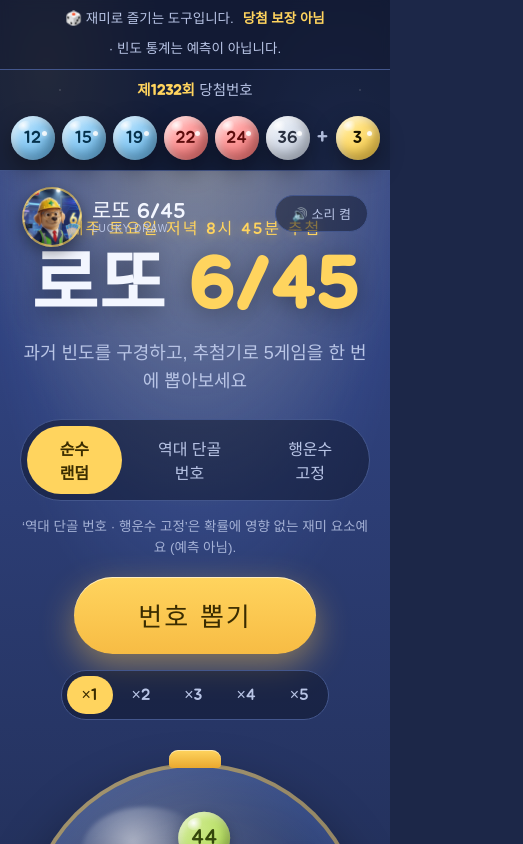
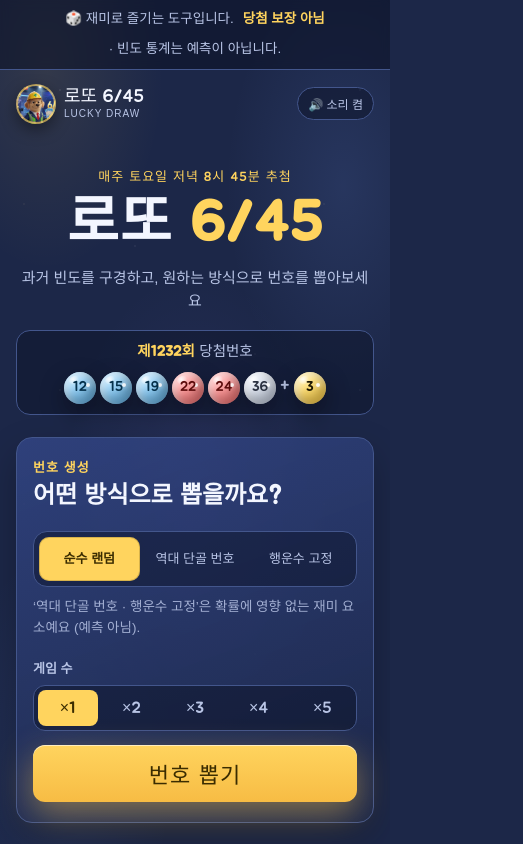
Before and after one commit to chmg7626-blip/lotto-number-generator, a React (Vite) app: page / in a window 390 px wide. Shown: the top 844 px of the page, 523 px wide, since content can reach past the window. Built offline with nearby package versions, Linux system fonts and the light colour scheme; a web font is replaced by a local one.

Commit message:
feat(ui): reshape mobile lotto generator layout

```diff
--- a/src/App.tsx
+++ b/src/App.tsx
@@ -142,13 +142,41 @@ export default function App({ soundPlayer }: AppProps = {}) {
         </div>
 
         <DisclaimerBanner />
+
+        <header className="site-header">
+          <div className="logo">
+            <div className="logo-img"></div>
+            <div className="logo-name">
+              로또 6/45<small>LUCKY DRAW</small>
+            </div>
+          </div>
+          <button
+            type="button"
+            className="home-sound-toggle"
+            onClick={toggleSound}
+            aria-pressed={soundOn}
+          >
+            {soundOn ? '🔊 소리 켬' : '🔇 소리 꺼짐'}
+          </button>
+        </header>
+
+        <main className="site-main">
+          <section className="intro" aria-labelledby="page-title">
+            <div className="kicker">매주 토요일 저녁 8시 45분 추첨</div>
+            <h1 className="htitle" id="page-title">
+              로또 <span className="n">6/45</span>
+            </h1>
+            <p className="hsub">
+              과거 빈도를 구경하고, 원하는 방식으로 번호를 뽑아보세요
+            </p>
+          </section>
+
           <WinningBar draw={latestDraw(draws)} />
+
           <GeneratorPanel
             onDraw={handleDraw}
             result={result}
             hasData={hasData}
-          soundOn={soundOn}
-          onToggleSound={toggleSound}
             notes={
               result
                 ? buildFrequentNotes(
@@ -178,6 +206,7 @@ export default function App({ soundPlayer }: AppProps = {}) {
             </p>
             <FrequencyGrid frequencies={frequencies} />
           </section>
+        </main>
 
         <SourceNotice />
       </div>
--- a/src/components/GeneratorPanel.tsx
+++ b/src/components/GeneratorPanel.tsx
@@ -1,7 +1,6 @@
 import { useState } from 'react'
 import type { GenerateMode, GeneratedNumbers } from '../domain/types'
 import { NumberPad, MAX_FIXED } from './NumberPad'
-import { LottoMachine } from './LottoMachine'
 import { Ticket } from './Ticket'
 
 // 모드칩 라벨. 내부 GenerateMode 'frequent'="역대 단골 번호", 'fixed'="행운수 고정".
@@ -33,9 +32,6 @@ type GeneratorPanelProps = {
   hasData: boolean
   // 단골 빈도 설명(spec: frequent-stat-note) — App이 result·빈도에서 계산해 내려준다.
   notes: string[] | null
-  // 홈 상시 음소거 토글(BGM 재도입으로 홈에서도 소리가 남 — spec draw-sound 요구 3).
-  soundOn: boolean
-  onToggleSound: () => void
 }
 
 export function GeneratorPanel({
@@ -43,8 +39,6 @@ export function GeneratorPanel({
   result,
   hasData,
   notes,
-  soundOn,
-  onToggleSound,
 }: GeneratorPanelProps) {
   const [mode, setMode] = useState<GenerateMode>('random')
   const [count, setCount] = useState(1)
@@ -59,38 +53,21 @@ export function GeneratorPanel({
   }
 
   return (
-    <section className="hero">
-      <div className="logo">
-        <div className="logo-img"></div>
-        <div className="logo-name">
-          로또 6/45<small>LUCKY DRAW</small>
-        </div>
+    <section className="generator-section" aria-labelledby="generator-heading">
+      <div className="generator-card">
+        <div className="generator-card-head">
+          <p className="eyebrow">번호 생성</p>
+          <h2 id="generator-heading">어떤 방식으로 뽑을까요?</h2>
         </div>
 
-      <button
-        type="button"
-        className="home-sound-toggle"
-        onClick={onToggleSound}
-        aria-pressed={soundOn}
-      >
-        {soundOn ? '🔊 소리 켬' : '🔇 소리 꺼짐'}
-      </button>
-
-      <div className="kicker">매주 토요일 저녁 8시 45분 추첨</div>
-      <h1 className="htitle">
-        로또 <span className="n">6/45</span>
-      </h1>
-      <p className="hsub">
-        과거 빈도를 구경하고, 추첨기로 5게임을 한 번에 뽑아보세요
-      </p>
-
-      <div className="modechips">
+        <div className="modechips" role="group" aria-label="번호 생성 방식">
           {MODES.map((m) => (
             <button
               key={m.value}
               type="button"
               className={`chip${mode === m.value ? ' on' : ''}`}
               onClick={() => setMode(m.value)}
+              aria-pressed={mode === m.value}
             >
               {m.label}
             </button>
@@ -114,6 +91,29 @@ export function GeneratorPanel({
         )}
 
         <div className="drawrow">
+          <div className="draw-count">
+            <span className="control-label" id="game-count-label">
+              게임 수
+            </span>
+            <div
+              className="countsel"
+              title="연속 뽑기 횟수 (기본 ×1, 최대 ×5)"
+              role="group"
+              aria-labelledby="game-count-label"
+            >
+              {COUNTS.map((c) => (
+                <button
+                  key={c}
+                  type="button"
+                  className={`cnt${count === c ? ' on' : ''}`}
+                  onClick={() => setCount(c)}
+                  aria-pressed={count === c}
+                >
+                  ×{c}
+                </button>
+              ))}
+            </div>
+          </div>
           <button
             type="button"
             className="drawbtn"
@@ -121,29 +121,22 @@ export function GeneratorPanel({
           >
             번호 뽑기
           </button>
-        <div className="countsel" title="연속 뽑기 횟수 (기본 ×1, 최대 ×5)">
-          {COUNTS.map((c) => (
-            <button
-              key={c}
-              type="button"
-              className={`cnt${count === c ? ' on' : ''}`}
-              onClick={() => setCount(c)}
-            >
-              ×{c}
-            </button>
-          ))}
         </div>
       </div>
 
-      <LottoMachine />
-
       {result && (
+        <section className="result-section" aria-labelledby="result-heading">
+          <div className="result-section-head">
+            <p className="eyebrow">내 결과</p>
+            <h2 id="result-heading">이번에 뽑은 번호</h2>
+          </div>
           <Ticket
             games={result.games}
             modeLabel={modeLabel(result.mode)}
             quip={result.quip}
             notes={notes}
           />
+        </section>
       )}
     </section>
   )
--- a/src/styles.css
+++ b/src/styles.css
@@ -31,6 +31,12 @@ body {
   color: var(--txt);
   background: var(--bg0);
   line-height: 1.55;
+}
+
+button:focus-visible,
+a:focus-visible {
+  outline: 3px solid var(--gold);
+  outline-offset: 3px;
 }
 
 /* 페이지 전체 무대 분위기 (고정 배경): 컬러 글로우 + 빛 입자 */
@@ -65,7 +71,7 @@ body {
 .pagebg .pstars {
   position: absolute;
   inset: 0;
-  opacity: 0.55;
+  opacity: 0.2;
   background-image:
     radial-gradient(
       1.5px 1.5px at 20% 30%,
@@ -93,7 +99,7 @@ body {
       transparent
     );
   background-size: 300px 300px;
-  animation: twinkle 5s ease-in-out infinite;
+  animation: none;
 }
 @keyframes twinkle {
   0%,
@@ -149,6 +155,8 @@ body {
 .wballs {
   display: inline-flex;
   align-items: center;
+  flex-wrap: wrap;
+  justify-content: center;
   gap: 7px;
 }
 .plus {
@@ -522,6 +530,172 @@ body {
   opacity: 0.28;
 }
 
+/* ===== 기본 웹 구조 + 생성 카드 ===== */
+.site-header {
+  display: flex;
+  align-items: center;
+  justify-content: space-between;
+  gap: 20px;
+  max-width: 1120px;
+  margin: 0 auto;
+  padding: 18px 24px;
+}
+.logo {
+  position: static;
+  z-index: auto;
+  display: flex;
+  align-items: center;
+  gap: 10px;
+}
+.logo-img {
+  width: 48px;
+  height: 48px;
+}
+.logo-name {
+  font-size: 20px;
+}
+.home-sound-toggle {
+  position: static;
+  z-index: auto;
+  margin-left: auto;
+  padding: 8px 13px;
+}
+.site-main {
+  min-width: 0;
+}
+.intro {
+  max-width: 760px;
+  margin: 0 auto;
+  padding: 42px 24px 22px;
+  text-align: center;
+}
+.kicker {
+  margin-bottom: 7px;
+  text-shadow: none;
+}
+.htitle {
+  font-size: clamp(48px, 8vw, 68px);
+  text-shadow: none;
+}
+.hsub {
+  max-width: 480px;
+  margin: 12px auto 0;
+  font-size: 17px;
+}
+.winbar {
+  max-width: 1120px;
+  margin: 0 auto;
+  padding: 12px 24px;
+  border: 1px solid var(--line);
+  border-radius: 16px;
+  background: rgba(12, 18, 38, 0.45);
+}
+.generator-section {
+  max-width: 760px;
+  margin: 0 auto;
+  padding: 28px 24px 46px;
+}
+.generator-card {
+  padding: 28px;
+  text-align: left;
+  background: linear-gradient(160deg, rgba(52, 72, 138, 0.78), rgba(28, 39, 72, 0.9));
+  border: 1px solid var(--line);
+  border-radius: 20px;
+  box-shadow: 0 16px 36px rgba(0, 0, 0, 0.24);
+}
+.generator-card-head h2,
+.result-section-head h2 {
+  font-family: 'Jua', sans-serif;
+  font-size: 28px;
+  line-height: 1.25;
+}
+.eyebrow {
+  margin-bottom: 3px;
+  color: var(--gold);
+  font-size: 13px;
+  font-weight: 700;
+  letter-spacing: 0.08em;
+}
+.modechips {
+  display: grid;
+  grid-template-columns: repeat(3, minmax(0, 1fr));
+  width: 100%;
+  gap: 5px;
+  margin: 20px 0 10px;
+  padding: 5px;
+  border: 1px solid var(--line);
+  border-radius: 14px;
+  background: rgba(12, 18, 38, 0.48);
+}
+.chip {
+  min-height: 44px;
+  padding: 8px 10px;
+  border-radius: 10px;
+  font-size: 15px;
+  line-height: 1.25;
+}
+.chip.on {
+  box-shadow: inset 0 0 0 1px rgba(58, 44, 0, 0.2);
+}
+.modenote {
+  margin: 0 0 20px;
+  text-align: left;
+}
+.datanote {
+  margin: 0 0 18px;
+}
+.numpad {
+  width: 100%;
+  max-width: none;
+  margin: 0 0 20px;
+  padding: 16px;
+  background: rgba(12, 18, 38, 0.35);
+}
+.numpad-grid {
+  grid-template-columns: repeat(9, 44px);
+  justify-content: center;
+  gap: 10px;
+}
+.drawrow {
+  align-items: end;
+  justify-content: space-between;
+  gap: 18px;
+}
+.draw-count {
+  display: flex;
+  flex-direction: column;
+  align-items: flex-start;
+  gap: 6px;
+}
+.control-label {
+  color: var(--dim);
+  font-size: 13px;
+  font-weight: 700;
+}
+.countsel {
+  padding: 4px;
+  border-radius: 12px;
+}
+.cnt {
+  min-width: 38px;
+  padding: 8px 11px;
+  border-radius: 8px;
+}
+.drawbtn {
+  min-height: 48px;
+  padding: 12px 30px;
+  font-size: 22px;
+  letter-spacing: 1px;
+  border-radius: 12px;
+}
+.result-section {
+  margin-top: 42px;
+  text-align: left;
+}
+.result-section-head {
+  margin-bottom: 14px;
+}
+
 /* ===== 로또 추첨기 (장식용 비주얼) ===== */
 .lotto-machine {
   position: relative;
@@ -824,6 +998,11 @@ body {
   width: 20px;
   flex: none;
 }
+.game-balls {
+  display: flex;
+  flex-wrap: wrap;
+  gap: 7px;
+}
 
 /* 단골 빈도 설명(spec: frequent-stat-note) — frequent 모드에서 게임 줄 아래 한 줄.
    게임 줄의 점선 구분은 설명 줄이 대신 지고, 마지막 줄(.nb)은 훈수의 위 점선과 겹치지 않게 뺀다. */
@@ -1043,6 +1222,211 @@ body {
 @media (max-width: 480px) {
   .prize-list {
     grid-template-columns: 1fr;
+  }
+}
+
+/* 작은 화면은 카드의 폭보다 조작 가능성과 번호 식별을 우선한다. */
+@media (max-width: 640px) {
+  .site-header {
+    gap: 12px;
+    padding: 14px 16px;
+  }
+  .logo {
+    gap: 8px;
+  }
+  .logo-img {
+    width: 40px;
+    height: 40px;
+  }
+  .logo-name {
+    font-size: 18px;
+  }
+  .home-sound-toggle {
+    padding: 7px 10px;
+    font-size: 12px;
+  }
+  .intro {
+    padding: 30px 16px 18px;
+  }
+  .kicker {
+    font-size: 13px;
+    letter-spacing: 1px;
+  }
+  .htitle {
+    font-size: clamp(42px, 15vw, 56px);
+  }
+  .hsub {
+    font-size: 15px;
+  }
+  .winbar {
+    gap: 8px;
+    margin: 0 16px;
+    padding: 10px;
+    border-radius: 14px;
+  }
+  .winbar .wlabel {
+    width: 100%;
+    text-align: center;
+  }
+  .wballs {
+    gap: 4px;
+  }
+  .winbar .ball.sm {
+    width: 32px;
+    height: 32px;
+    font-size: 14px;
+  }
+  .winbar .ball.sm::before {
+    top: 4px;
+    left: 5px;
+    width: 11px;
+    height: 8px;
+  }
+  .winbar .ball.sm::after {
+    top: 11px;
+    right: 6px;
+    width: 4px;
+    height: 4px;
+  }
+  .plus {
+    font-size: 18px;
+  }
+  .generator-section,
+  .wrap {
+    padding-right: 16px;
+    padding-left: 16px;
+  }
+  .generator-section {
+    padding-top: 22px;
+    padding-bottom: 34px;
+  }
+  .generator-card {
+    padding: 20px 16px;
+    border-radius: 16px;
+  }
+  .generator-card-head h2,
+  .result-section-head h2 {
+    font-size: 24px;
+  }
+  .chip {
+    padding: 8px 5px;
+    font-size: 13px;
+  }
+  .numpad {
+    padding: 14px 10px;
+  }
+  .numpad-grid {
+    grid-template-columns: repeat(5, 38px);
+    gap: 8px 6px;
+  }
+  .numpad .ball.sm {
+    width: 38px;
+    height: 38px;
+    font-size: 15px;
+  }
+  .numpad .ball.sm::before {
+    top: 5px;
+    left: 6px;
+    width: 12px;
+    height: 9px;
+  }
+  .numpad .ball.sm::after {
+    top: 13px;
+    right: 7px;
+    width: 4px;
+    height: 4px;
+  }
+  .numpad-head {
+    align-items: flex-start;
+  }
+  .numpad-fun {
+    display: block;
+    margin-top: 2px;
+  }
+  .drawrow {
+    align-items: stretch;
+    flex-direction: column;
+    gap: 14px;
+  }
+  .draw-count {
+    align-items: stretch;
+  }
+  .countsel {
+    display: flex;
+    width: 100%;
+  }
+  .cnt {
+    flex: 1;
+  }
+  .drawbtn {
+    width: 100%;
+  }
+  .result-section {
+    margin-top: 32px;
+  }
+  .ticket {
+    margin-top: 18px;
+    padding: 18px 14px 20px;
+  }
+  .ticket-head {
+    flex-wrap: wrap;
+    gap: 3px 10px;
+  }
+  .game {
+    flex-wrap: wrap;
+    align-items: flex-start;
+    gap: 7px;
+  }
+  .game-balls {
+    flex: 1 1 calc(100% - 28px);
+    gap: 4px;
+  }
+  .game-balls .ball.tk {
+    width: 34px;
+    height: 34px;
+    font-size: 15px;
+  }
+  .game-balls .ball.tk::before {
+    top: 4px;
+    left: 6px;
+    width: 12px;
+    height: 9px;
+  }
+  .game-balls .ball.tk::after {
+    top: 12px;
+    right: 7px;
+    width: 4px;
+    height: 4px;
+  }
+  .gcopy {
+    margin-left: 28px;
+  }
+  .gnote {
+    padding-left: 28px;
+  }
+  .copyall,
+  .buylink {
+    width: 100%;
+    margin: 12px 0 0;
+    text-align: center;
+  }
+  .prize-amt {
+    font-size: clamp(38px, 13vw, 52px);
+  }
+  .statpanel {
+    padding: 20px 12px;
+  }
+  .statgrid {
+    grid-template-columns: repeat(5, minmax(0, 1fr));
+    gap: 14px 6px;
+  }
+  .statpanel .ball.sm {
+    width: 40px;
+    height: 40px;
+    font-size: 16px;
+  }
+  .statbar {
+    width: 34px;
   }
 }
 
```
Also changed, not shown: src/components/Ticket.tsx (+5 -3 lines), 6 other files (tests, documents, lock files or other folders). Lines whose indentation alone changed are shown as unchanged.
